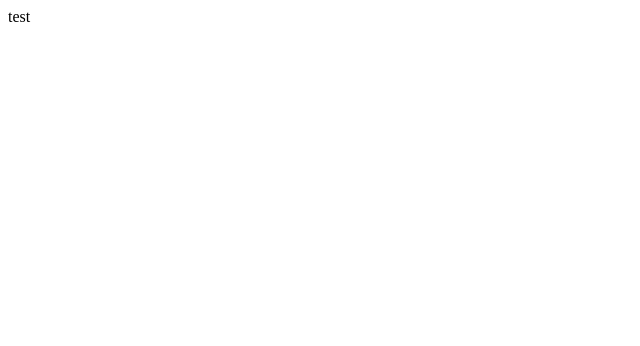
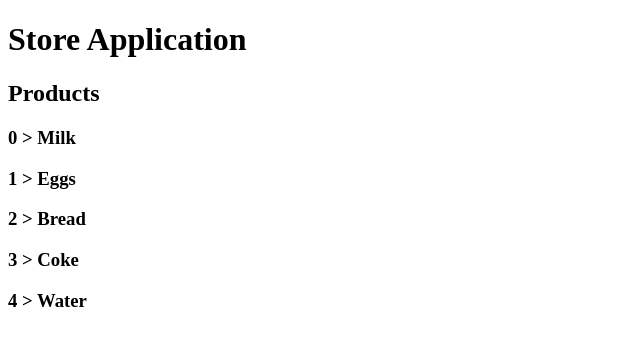
Before and after one commit to galamo/angular-store-project, an Angular app: page / in a window 1280 px wide. Shown: the top 346 px of the page, without its empty margins (0-640 px from the left). Built offline with nearby package versions, Linux system fonts and the light colour scheme.

Commit message:
angulare start

```diff
--- a/src/app/app.component.html
+++ b/src/app/app.component.html
@@ -1,3 +1,3 @@
 <div>
-  test
+  <header-app></header-app>
 </div>
--- a/src/app/app.module.ts
+++ b/src/app/app.module.ts
@@ -2,15 +2,17 @@ import { NgModule } from '@angular/core';
 import { BrowserModule } from '@angular/platform-browser';
 
 import { AppComponent } from './app.component';
+import { HeaderComponent } from './components/header/header.component';
 
 @NgModule({
   declarations: [
-    AppComponent
+    AppComponent,
+    HeaderComponent,
+  ], // components / directives/ pipes and all module related
+  imports: [
+    BrowserModule // other modules we want to use
   ],
-  imports: [
-    BrowserModule
-  ],
-  providers: [],
-  bootstrap: [AppComponent]
+  providers: [], // services
+  bootstrap: [AppComponent] //root component
 })
 export class AppModule { }
--- /dev/null
+++ b/src/app/components/header/header.component.css
@@ -0,0 +1,3 @@
+.div{
+    color:red
+}
--- /dev/null
+++ b/src/app/components/header/header.component.html
@@ -0,0 +1,12 @@
+<div>
+    <h1 (click)="changeHeader('Application Store New Title')">{{ title }}</h1>
+    <h2>
+        Products
+    </h2>
+    <h3 *ngFor="let product of products; index as pIndex"> {{ pIndex }} > {{ product }} </h3>
+    <!-- <h3>milk  </h3>
+    <h3> coke </h3>
+    <h3> water </h3>
+    <h3>  .</h3>
+    <h3>  .</h3> -->
+</div>
--- /dev/null
+++ b/src/app/components/header/header.component.ts
@@ -0,0 +1,18 @@
+import { Component } from "@angular/core"
+
+@Component({
+    selector: 'header-app', //html tag - use with <header-app></header-app>
+    templateUrl: "./header.component.html",
+    styleUrls: ["./header.component.css"]
+})
+export class HeaderComponent {
+    public title: string
+    public products = ["Milk", "Eggs", "Bread", "Coke", "Water"];
+    constructor() {
+        this.title = "Store Application"
+    }
+
+    changeHeader(newTitle: string) {
+        this.title = newTitle
+    }
+}
```
